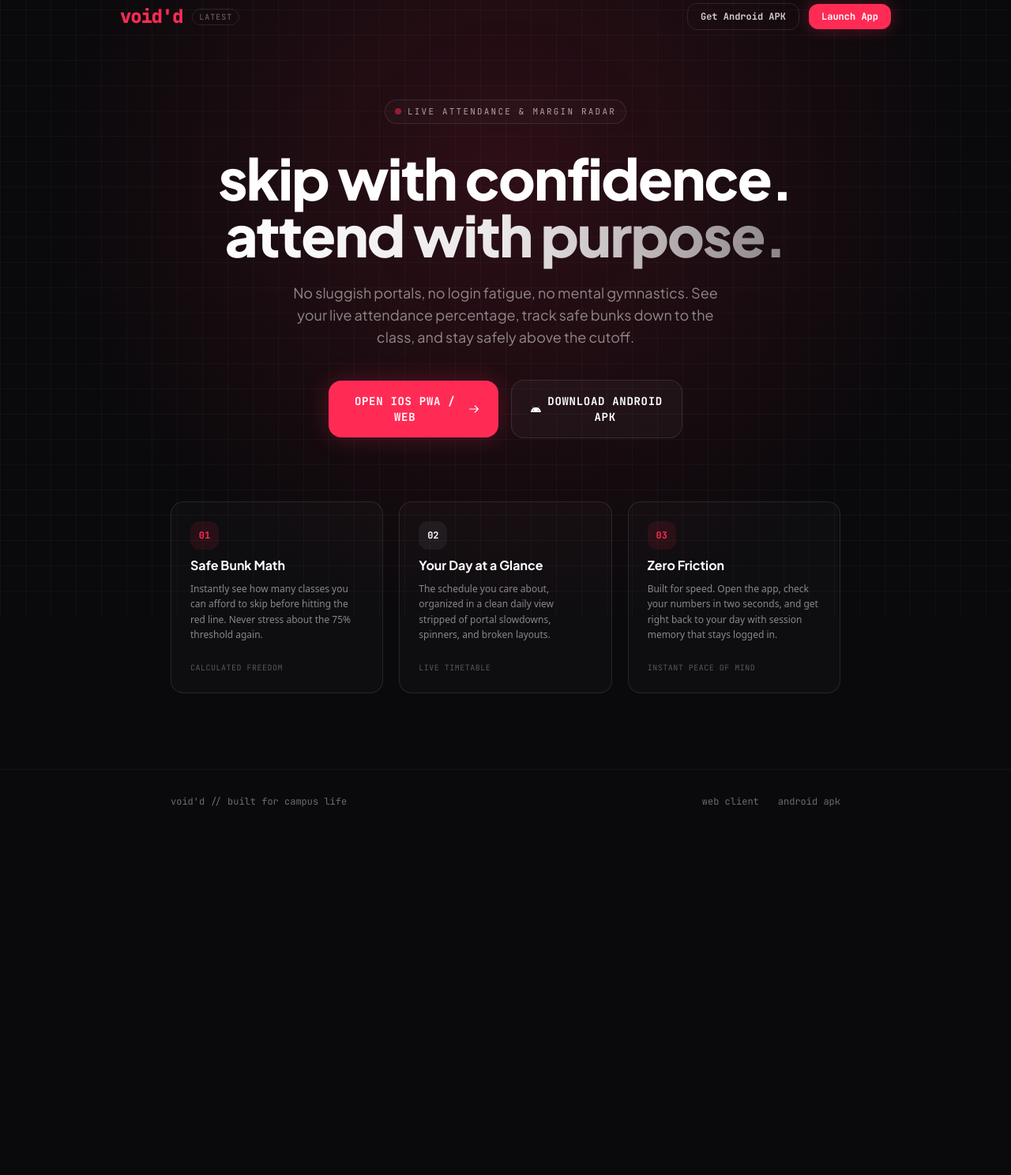
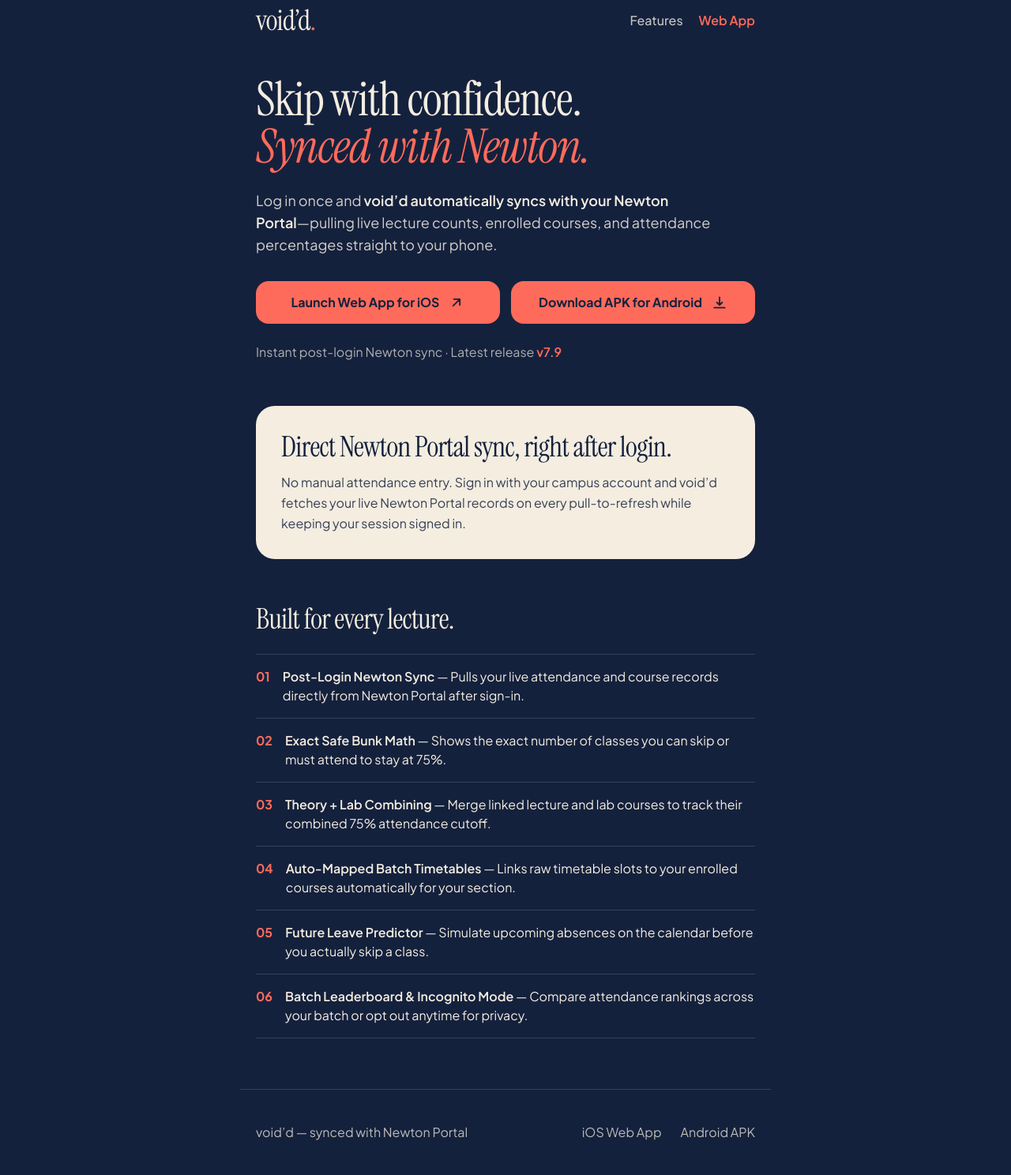
Before and after one commit to akshaidev/Voidd_Distribution, a plain HTML site: page index.html in a window 1280 px wide. Shown: the part 20-1508 px from the top of the page at 79% size. Before the commit the page ends 1075 px from the top, so only its background shows below. Drawn offline with nearby package versions, Linux system fonts and the light colour scheme; no server answers.

Commit message:
Revise index.html for branding and layout enhancements
Updated meta tags and styles for improved branding and functionality.

```diff
--- a/index.html
+++ b/index.html
@@ -2,171 +2,216 @@
 <html lang="en" class="scroll-smooth">
 <head>
   <meta charset="UTF-8" />
-  <meta name="viewport" content="width=device-width, initial-scale=1.0" />
-  <title>void'd — Skip With Confidence. Attend With Purpose.</title>
-  <meta name="description" content="Instant attendance tracking and safe bunk margins for your campus life." />
+  <meta name="viewport" content="width=device-width, initial-scale=1.0, viewport-fit=cover" />
+  <title>void'd — Instant Newton Portal Attendance & Timetable</title>
+  <meta name="description" content="Log in once to automatically sync your live Newton Portal attendance, batch timetable, and safe bunk margins." />
   <meta name="apple-mobile-web-app-title" content="void'd" />
+  <meta name="theme-color" content="#14213D" />
 
   <script src="https://cdn.tailwindcss.com"></script>
-  <link rel="preconnect" href="https://fonts.googleapis.com">
-  <link rel="preconnect" href="https://fonts.gstatic.com" crossorigin>
-  <link href="https://fonts.googleapis.com/css2?family=JetBrains+Mono:wght@400;500;700;800&family=Plus+Jakarta+Sans:wght@400;500;600;700;800&display=swap" rel="stylesheet">
+  <link rel="preconnect" href="https://fonts.googleapis.com" />
+  <link rel="preconnect" href="https://fonts.gstatic.com" crossorigin />
+  <link href="https://fonts.googleapis.com/css2?family=Instrument+Serif:ital@0;1&family=Plus+Jakarta+Sans:wght@400;500;600;700&display=swap" rel="stylesheet" />
 
   <style>
     :root {
-      --void-bg: #0a0a0c;
-      --void-accent: #ff2b55;
+      --navy: #14213D;
+      --cream: #F4EDE0;
+      --coral: #FF6B5B;
     }
+
+    * {
+      -webkit-tap-highlight-color: transparent;
+    }
+
     body {
-      font-family: 'Plus Jakarta Sans', sans-serif;
-      background-color: var(--void-bg);
+      font-family: 'Plus Jakarta Sans', -apple-system, BlinkMacSystemFont, sans-serif;
+      background-color: var(--navy);
+      color: var(--cream);
+      font-size: 16px;
+      line-height: 1.5;
+      margin: 0;
+      padding: 0;
+      overflow-x: hidden;
     }
-    .mono {
-      font-family: 'JetBrains Mono', monospace;
+
+    .font-display {
+      font-family: 'Instrument Serif', Georgia, serif;
+      line-height: 1.04;
+      letter-spacing: -0.02em;
+      font-optical-sizing: auto;
     }
-    .grid-bg {
-      background-size: 32px 32px;
-      background-image:
-        linear-gradient(to right, rgba(255, 255, 255, 0.03) 1px, transparent 1px),
-        linear-gradient(to bottom, rgba(255, 255, 255, 0.03) 1px, transparent 1px);
+
+    /* Instant pointer-down response per Apple fluid interface design */
+    .pressable {
+      transition: transform 100ms ease-out, opacity 120ms ease-out;
+      will-change: transform;
     }
-    .glow {
-      background: radial-gradient(circle at 50% 30%, rgba(255, 43, 85, 0.15) 0%, transparent 70%);
+    .pressable:active {
+      transform: scale(0.97);
+    }
+
+    /* High-contrast accessible focus ring */
+    a:focus-visible,
+    button:focus-visible {
+      outline: 2px solid var(--coral);
+      outline-offset: 4px;
+    }
+
+    @media (prefers-reduced-motion: reduce) {
+      *,
+      *::before,
+      *::after {
+        animation-duration: 0.01ms !important;
+        animation-iteration-count: 1 !important;
+        transition-duration: 120ms !important;
+        scroll-behavior: auto !important;
+      }
+      .pressable:active {
+        transform: none !important;
+        opacity: 0.85;
+      }
     }
   </style>
 </head>
 
-<body class="text-white selection:bg-[#ff2b55] selection:text-white min-h-screen flex flex-col relative overflow-x-hidden">
-  <!-- Subtle Background Effects -->
-  <div class="fixed inset-0 grid-bg pointer-events-none z-0"></div>
-  <div class="fixed inset-0 glow pointer-events-none z-0"></div>
+<body class="min-h-screen flex flex-col justify-between selection:bg-[#FF6B5B] selection:text-[#14213D]">
 
   <!-- Top Navigation -->
-  <nav class="relative z-10 w-full max-w-5xl mx-auto px-6 py-6 flex items-center justify-between">
-    <div class="flex items-center gap-3">
-      <span class="mono text-2xl font-black lowercase tracking-tighter text-[#ff2b55]">void'd</span>
-      <span id="version-badge" class="mono text-[10px] tracking-widest uppercase text-white/40 border border-white/10 px-2 py-0.5 rounded-full">
-        latest
-      </span>
-    </div>
+  <header class="w-full max-w-2xl mx-auto px-5 pt-6 pb-4 flex items-center justify-between">
+    <a href="#" class="font-display text-3xl sm:text-4xl tracking-tight text-[#F4EDE0] inline-flex items-center min-h-[44px]">
+      void’d<span class="text-[#FF6B5B]">.</span>
+    </a>
 
-    <!-- Quick Access CTAs -->
-    <div class="flex items-center gap-3">
-      <a
-        href="https://github.com/akshaidev/Voidd_Distribution/releases/latest"
-        class="apk-download-btn hidden sm:inline-flex mono text-xs font-semibold px-4 py-2 rounded-xl border border-white/10 hover:border-white/20 text-white/80 hover:text-white transition-all"
-      >
-        Get Android APK
+    <nav aria-label="Primary navigation" class="flex items-center gap-5 text-base font-medium text-[#F4EDE0]/80">
+      <a href="#features" class="hover:text-[#F4EDE0] transition-colors min-h-[44px] inline-flex items-center">
+        Features
       </a>
-      <a
-        href="https://getvoidd.site"
-        class="mono text-xs font-bold px-4 py-2 rounded-xl bg-[#ff2b55] hover:bg-[#e02449] text-white transition-all shadow-[0_0_20px_rgba(255,43,85,0.3)]"
-      >
-        Launch App
+      <a href="https://getvoidd.site" class="text-[#FF6B5B] font-semibold hover:opacity-90 transition-opacity min-h-[44px] inline-flex items-center">
+        Web App
       </a>
-    </div>
-  </nav>
+    </nav>
+  </header>
 
-  <!-- Hero Section -->
-  <main class="relative z-10 flex-1 max-w-4xl mx-auto px-6 pt-16 pb-24 flex flex-col items-center text-center">
+  <!-- Main Content (Mobile-First Editorial Layout) -->
+  <main class="w-full max-w-2xl mx-auto px-5 pt-8 pb-16 space-y-14">
 
-    <!-- Status Pill -->
-    <div class="inline-flex items-center gap-2 px-3 py-1.5 rounded-full border border-white/10 bg-white/[0.02] mb-8">
-      <span class="w-2 h-2 rounded-full bg-[#ff2b55] animate-pulse"></span>
-      <span class="mono text-[11px] uppercase tracking-[0.2em] text-white/60">
-        Live Attendance & Margin Radar
-      </span>
-    </div>
+    <!-- Hero Section -->
+    <section aria-labelledby="hero-heading" class="space-y-6">
+      <h1 id="hero-heading" class="font-display text-[2.75rem] sm:text-6xl font-normal text-[#F4EDE0]">
+        Skip with confidence.<br />
+        <span class="italic text-[#FF6B5B]">Synced with Newton.</span>
+      </h1>
 
-    <!-- Main Headline -->
-    <h1 class="text-4xl sm:text-6xl md:text-7xl font-extrabold tracking-tight leading-[1.08] lowercase mb-6">
-      skip with confidence.<br />
-      <span class="text-transparent bg-clip-text bg-gradient-to-r from-white via-white/90 to-white/50">
-        attend with purpose.
-      </span>
-    </h1>
+      <p class="text-base sm:text-lg text-[#F4EDE0]/85 leading-relaxed max-w-xl">
+        Log in once and <strong class="font-semibold text-[#F4EDE0]">void’d automatically syncs with your Newton Portal</strong>—pulling live lecture counts, enrolled courses, and attendance percentages straight to your phone.
+      </p>
 
-    <p class="text-base sm:text-lg text-white/50 max-w-xl font-normal leading-relaxed mb-10">
-      No sluggish portals, no login fatigue, no mental gymnastics. See your live attendance percentage, track safe bunks down to the class, and stay safely above the cutoff.
-    </p>
+      <!-- Primary Action Buttons (10% Coral Accent) -->
+      <div class="pt-2 flex flex-col sm:flex-row gap-3.5 w-full">
+        <a
+          href="https://getvoidd.site"
+          class="pressable w-full sm:flex-1 min-h-[54px] px-6 py-3.5 rounded-2xl bg-[#FF6B5B] text-[#14213D] font-bold text-base flex items-center justify-between sm:justify-center gap-3"
+        >
+          <span>Launch Web App for iOS</span>
+          <svg class="w-5 h-5 shrink-0" fill="none" stroke="currentColor" stroke-width="2.25" viewBox="0 0 24 24" aria-hidden="true">
+            <path stroke-linecap="round" stroke-linejoin="round" d="M7 17L17 7M17 7H8M17 7V16" />
+          </svg>
+        </a>
 
-    <!-- Action Buttons -->
-    <div class="flex flex-col sm:flex-row items-center gap-4 w-full max-w-md mb-20">
-      <a
-        href="https://getvoidd.site"
-        class="w-full py-4 px-6 rounded-2xl bg-[#ff2b55] hover:bg-[#e02449] text-white font-bold mono text-sm uppercase tracking-wider transition-all shadow-[0_0_30px_rgba(255,43,85,0.25)] flex items-center justify-center gap-2 active:scale-[0.98]"
-      >
-        <span>Open iOS PWA / Web</span>
-        <svg width="16" height="16" fill="none" stroke="currentColor" stroke-width="2" viewBox="0 0 24 24"><path stroke-linecap="round" stroke-linejoin="round" d="M14 5l7 7m0 0l-7 7m7-7H3"/></svg>
-      </a>
-
-      <a
-        href="https://github.com/akshaidev/Voidd_Distribution/releases/latest"
-        class="apk-download-btn w-full py-4 px-6 rounded-2xl bg-white/[0.03] hover:bg-white/[0.08] border border-white/10 text-white font-bold mono text-sm uppercase tracking-wider transition-all flex items-center justify-center gap-2 active:scale-[0.98]"
-      >
-        <svg width="16" height="16" fill="currentColor" viewBox="0 0 24 24"><path d="M17.523 15.3414c-.5511 0-.9993-.4486-.9993-.9997s.4482-.9993.9993-.9993c.551 0 .9996.4482.9996.9993.0001.5511-.4485.9997-.9996.9997m-11.046 0c-.5511 0-.9993-.4486-.9993-.9997s.4482-.9993.9993-.9993c.5511 0 .9996.4482.9996.9993 0 .5511-.4485.9997-.9996.9997m11.4045-6.02l1.996-3.4566c.099-.1714.0405-.3897-.1308-.4884-.1713-.099-.3896-.0405-.4886.1308l-2.022 3.5016C15.6586 8.352 13.882 8 12 8c-1.882 0-3.6586.352-5.2319 1.0088L4.7461 5.5072c-.099-.1713-.3173-.2298-.4886-.1308-.1713.0987-.2298.317-.1308.4884l1.996 3.4566C2.6883 11.2339 0 15.0478 0 19.5h24c0-4.4522-2.6883-8.2661-6.1185-10.1786"/></svg>
-        <span>Download Android APK</span>
-      </a>
-    </div>
-
-    <!-- Feature Grid -->
-    <div class="grid grid-cols-1 md:grid-cols-3 gap-5 w-full text-left">
-      <!-- Feature 1 -->
-      <div class="p-6 rounded-2xl bg-white/[0.02] border border-white/10 flex flex-col justify-between">
-        <div class="space-y-2 mb-6">
-          <div class="w-9 h-9 rounded-xl bg-[#ff2b55]/10 flex items-center justify-center text-[#ff2b55] mono font-bold text-xs">
-            01
-          </div>
-          <h3 class="font-bold text-base text-white">Safe Bunk Math</h3>
-          <p class="text-xs text-white/50 leading-relaxed font-sans">
-            Instantly see how many classes you can afford to skip before hitting the red line. Never stress about the 75% threshold again.
-          </p>
-        </div>
-        <span class="mono text-[10px] text-white/30 uppercase tracking-wider">Calculated Freedom</span>
+        <a
+          href="https://github.com/akshaidev/Voidd_Distribution/releases/latest"
+          class="apk-download-btn pressable w-full sm:flex-1 min-h-[54px] px-6 py-3.5 rounded-2xl bg-[#FF6B5B] text-[#14213D] font-bold text-base flex items-center justify-between sm:justify-center gap-3"
+        >
+          <span>Download APK for Android</span>
+          <svg class="w-5 h-5 shrink-0" fill="none" stroke="currentColor" stroke-width="2.25" viewBox="0 0 24 24" aria-hidden="true">
+            <path stroke-linecap="round" stroke-linejoin="round" d="M12 4v12m0 0l-4-4m4 4l4-4M4 20h16" />
+          </svg>
+        </a>
       </div>
 
-      <!-- Feature 2 -->
-      <div class="p-6 rounded-2xl bg-white/[0.02] border border-white/10 flex flex-col justify-between">
-        <div class="space-y-2 mb-6">
-          <div class="w-9 h-9 rounded-xl bg-white/5 flex items-center justify-center text-white mono font-bold text-xs">
-            02
-          </div>
-          <h3 class="font-bold text-base text-white">Your Day at a Glance</h3>
-          <p class="text-xs text-white/50 leading-relaxed font-sans">
-            The schedule you care about, organized in a clean daily view stripped of portal slowdowns, spinners, and broken layouts.
+      <p class="text-base text-[#F4EDE0]/70">
+        Instant post-login Newton sync · Latest release <span id="version-badge" class="text-[#FF6B5B] font-semibold">v7.9</span>
+      </p>
+    </section>
+
+    <!-- Post-Login Newton Sync Callout (Solid Cream Color Field — 90% Palette) -->
+    <section aria-labelledby="sync-heading" class="bg-[#F4EDE0] text-[#14213D] rounded-3xl p-6 sm:p-8 space-y-3">
+      <h2 id="sync-heading" class="font-display text-3xl sm:text-4xl font-normal text-[#14213D]">
+        Direct Newton Portal sync, right after login.
+      </h2>
+      <p class="text-base text-[#14213D]/85 leading-relaxed">
+        No manual attendance entry. Sign in with your campus account and void’d fetches your live Newton Portal records on every pull-to-refresh while keeping your session signed in.
+      </p>
+    </section>
+
+    <!-- Single-Line Features List -->
+    <section id="features" aria-labelledby="features-heading" class="space-y-6">
+      <h2 id="features-heading" class="font-display text-3xl sm:text-4xl font-normal text-[#F4EDE0]">
+        Built for every lecture.
+      </h2>
+
+      <ul class="divide-y divide-[#F4EDE0]/15 border-t border-b border-[#F4EDE0]/15">
+        <li class="py-4 flex items-baseline gap-4">
+          <span class="text-[#FF6B5B] font-bold text-base shrink-0">01</span>
+          <p class="text-base text-[#F4EDE0]">
+            <strong class="font-semibold">Post-Login Newton Sync</strong> — Pulls your live attendance and course records directly from Newton Portal after sign-in.
           </p>
-        </div>
-        <span class="mono text-[10px] text-white/30 uppercase tracking-wider">Live Timetable</span>
-      </div>
+        </li>
 
-      <!-- Feature 3 -->
-      <div class="p-6 rounded-2xl bg-white/[0.02] border border-white/10 flex flex-col justify-between">
-        <div class="space-y-2 mb-6">
-          <div class="w-9 h-9 rounded-xl bg-[#ff2b55]/10 flex items-center justify-center text-[#ff2b55] mono font-bold text-xs">
-            03
-          </div>
-          <h3 class="font-bold text-base text-white">Zero Friction</h3>
-          <p class="text-xs text-white/50 leading-relaxed font-sans">
-            Built for speed. Open the app, check your numbers in two seconds, and get right back to your day with session memory that stays logged in.
+        <li class="py-4 flex items-baseline gap-4">
+          <span class="text-[#FF6B5B] font-bold text-base shrink-0">02</span>
+          <p class="text-base text-[#F4EDE0]">
+            <strong class="font-semibold">Exact Safe Bunk Math</strong> — Shows the exact number of classes you can skip or must attend to stay at 75%.
           </p>
-        </div>
-        <span class="mono text-[10px] text-white/30 uppercase tracking-wider">Instant Peace of Mind</span>
-      </div>
-    </div>
+        </li>
+
+        <li class="py-4 flex items-baseline gap-4">
+          <span class="text-[#FF6B5B] font-bold text-base shrink-0">03</span>
+          <p class="text-base text-[#F4EDE0]">
+            <strong class="font-semibold">Theory + Lab Combining</strong> — Merge linked lecture and lab courses to track their combined 75% attendance cutoff.
+          </p>
+        </li>
+
+        <li class="py-4 flex items-baseline gap-4">
+          <span class="text-[#FF6B5B] font-bold text-base shrink-0">04</span>
+          <p class="text-base text-[#F4EDE0]">
+            <strong class="font-semibold">Auto-Mapped Batch Timetables</strong> — Links raw timetable slots to your enrolled courses automatically for your section.
+          </p>
+        </li>
+
+        <li class="py-4 flex items-baseline gap-4">
+          <span class="text-[#FF6B5B] font-bold text-base shrink-0">05</span>
+          <p class="text-base text-[#F4EDE0]">
+            <strong class="font-semibold">Future Leave Predictor</strong> — Simulate upcoming absences on the calendar before you actually skip a class.
+          </p>
+        </li>
+
+        <li class="py-4 flex items-baseline gap-4">
+          <span class="text-[#FF6B5B] font-bold text-base shrink-0">06</span>
+          <p class="text-base text-[#F4EDE0]">
+            <strong class="font-semibold">Batch Leaderboard &amp; Incognito Mode</strong> — Compare attendance rankings across your batch or opt out anytime for privacy.
+          </p>
+        </li>
+      </ul>
+    </section>
+
   </main>
 
   <!-- Minimal Footer -->
-  <footer class="relative z-10 border-t border-white/5 py-8 text-center">
-    <div class="max-w-4xl mx-auto px-6 flex flex-col sm:flex-row items-center justify-between gap-4">
-      <span class="mono text-xs text-white/40">void'd // built for campus life</span>
-      <div class="flex items-center gap-6 mono text-xs text-white/40">
-        <a href="https://getvoidd.site" class="hover:text-white transition-colors">web client</a>
-        <a href="https://github.com/akshaidev/Voidd_Distribution/releases/latest" class="apk-download-btn hover:text-white transition-colors">android apk</a>
-      </div>
+  <footer class="w-full max-w-2xl mx-auto px-5 py-8 border-t border-[#F4EDE0]/15 flex flex-col sm:flex-row items-start sm:items-center justify-between gap-4 text-base text-[#F4EDE0]/75">
+    <span>void’d — synced with Newton Portal</span>
+    <div class="flex items-center gap-6">
+      <a href="https://getvoidd.site" class="hover:text-[#FF6B5B] transition-colors min-h-[44px] inline-flex items-center">
+        iOS Web App
+      </a>
+      <a href="https://github.com/akshaidev/Voidd_Distribution/releases/latest" class="apk-download-btn hover:text-[#FF6B5B] transition-colors min-h-[44px] inline-flex items-center">
+        Android APK
+      </a>
     </div>
   </footer>
 
-  <!-- Script: Auto-resolve latest APK download URL from GitHub Releases -->
+  <!-- Auto-resolve latest APK download URL from GitHub Releases -->
   <script>
     (function () {
       const REPO = 'akshaidev/Voidd_Distribution';
@@ -179,14 +224,12 @@
           return res.json();
         })
         .then((data) => {
-          // Find the APK file asset dynamically regardless of version naming
           const apkAsset = data.assets && data.assets.find((a) => a.name.toLowerCase().endsWith('.apk'));
           if (apkAsset && apkAsset.browser_download_url) {
             apkButtons.forEach((btn) => {
               btn.href = apkAsset.browser_download_url;
             });
           }
-
           if (versionBadge && data.tag_name) {
             versionBadge.textContent = data.tag_name;
           }
```
